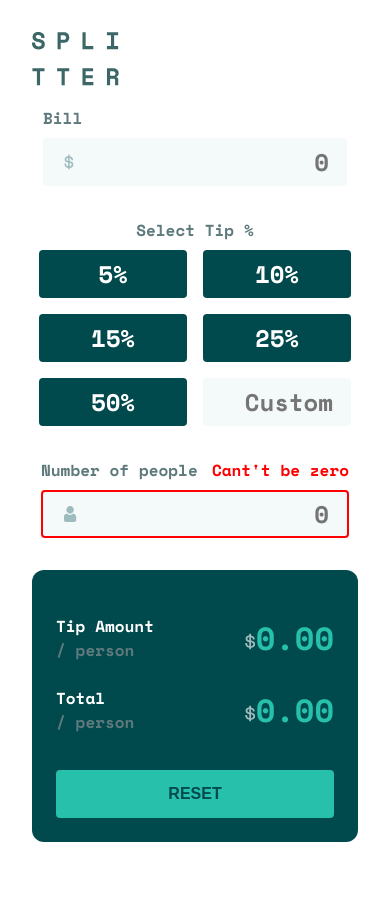
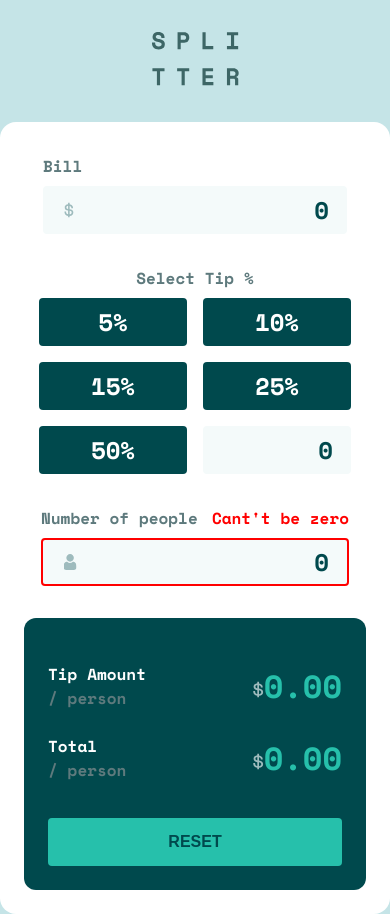
Before and after one commit to Qwerex56/tip-calculator, a Vue app: page / in a window 390 px wide. Before the commit the page ends 874 px from the top, so only its background shows below. Built offline with nearby package versions, Linux system fonts and the light colour scheme.

Commit message:
Finished mobile app

```diff
--- a/src/components/CustomInput.vue
+++ b/src/components/CustomInput.vue
@@ -3,7 +3,8 @@
     type="number"
     class="custom-tip-input"
     :placeholder="pHolder"
-    @input="$emit('inputValueChange', ($event.target as HTMLInputElement).value)"
+    :value="modelValue"
+    @input="$emit('update:modelValue', parseFloat(($event.target as HTMLInputElement).value))"
   />
 </template>
 
@@ -14,8 +15,12 @@ export default {
       type: String,
       required: false,
     },
+    modelValue: {
+      type: Number,
+      required: false,
+    },
   },
-  emits: ['inputValueChange',]
+  emits: ['update:modelValue',]
 }
 </script>
 
--- /dev/null
+++ b/src/components/CustomTipButton.vue
@@ -0,0 +1,26 @@
+<template>
+  <CustomInput
+    p-holder="Custom"
+    v-model="tipStore.tipValue">
+  </CustomInput>
+</template>
+
+<script lang="ts">
+import CustomInput from './CustomInput.vue';
+
+import { useTipStore } from '@/modules/store/TipStore';
+import { mapStores } from 'pinia';
+
+export default {
+  components: {
+    CustomInput,
+  },
+  computed: {
+    ...mapStores(useTipStore),
+  }
+}
+</script>
+
+<style>
+
+</style>
--- a/src/views/TipCalculator.vue
+++ b/src/views/TipCalculator.vue
@@ -5,7 +5,7 @@
     </div>
     <div class="tip-calculator__app">
       <InputSectionVue/>
-      <TipTotalDisplayer/>
+      <TipTotalDisplayer class="tip-calculator__app__displayer"/>
     </div>
   </div>
 </template>
@@ -34,14 +34,34 @@ export default {
   display: flex;
   flex-direction: column;
 
-  padding: 1rem;
-  gap: 1rem;
+  gap: 2rem;
+
+  background-color: $light-grayish-cyan;
+
+  &__logo {
+    justify-self: center;
+    align-self: center;
+
+    padding-top: 2rem;
+  }
 
   &__app {
     display: flex;
     flex-direction: column;
 
+    width: 100%;
+
+    padding-top: 2rem;
     gap: 2rem;
+
+    border-radius: 1rem;
+
+    background-color: $white;
+
+    &__displayer {
+      margin: 1.5rem;
+      margin-top: 0;
+    }
   }
 }
 </style>
--- /dev/null
+++ b/src/widgets/BillInputField.vue
@@ -0,0 +1,114 @@
+<template>
+  <div class="input-field">
+    <div class="input-field__head">
+      <p class="input-field__head__description"><slot></slot></p>
+      <p
+        v-if="isError"
+        class="input-field__head__error">
+          Cant't be zero
+      </p>
+    </div>
+    <div class="input-field__input-section">
+      <CustomInput
+        class="input-field__input-section__input"
+        :class="{'error': isError}"
+        p-holder="0"
+        v-model="tipStore.billAmount"
+      />
+      <img class="input-field__input-section__icon" :src="iconDollar">
+    </div>
+  </div>
+</template>
+
+<script lang="ts">
+import CustomInput from '@/components/CustomInput.vue';
+
+import { useTipStore } from '@/modules/store/TipStore';
+import { mapStores } from 'pinia';
+
+import type { UPDATE_TIP_STORE_VALUE } from '@/modules/enums/TipStoreTypesEnum';
+import type { PropType } from 'vue';
+
+import IconDollar from '@/assets/images/icon-dollar.svg';
+
+export default {
+  components: {
+    CustomInput,
+  },
+  props: {
+    imgSrc: {
+      type: String,
+      required: false,
+    },
+    updateValue: {
+      type: Object as PropType<UPDATE_TIP_STORE_VALUE>,
+      required: false,
+    },
+    isError: {
+      type: Boolean,
+      required: false,
+      default: false,
+    }
+  },
+  data() {
+    return {
+      iconDollar: IconDollar,
+    }
+  },
+  computed: {
+    ...mapStores(useTipStore),
+  },
+  methods: {
+    updateTipStoreValue(val: string) {
+      this.tipStore.setValue(val, this.updateValue)
+    }
+  }
+}
+</script>
+
+<style scoped lang="scss">
+.input-field {
+  font-family: $space-mono;
+  font-weight: $bold-weight;
+
+  &__head {
+    display: flex;
+    flex-direction: row;
+    justify-content: space-between;
+
+    &__description {
+      color: $dark-grayish-cyan;
+
+      margin-bottom: 0.5rem;
+    }
+
+    &__error {
+      color: red;
+
+      font-size: 1rem;
+    }
+  }
+
+
+  &__input-section {
+    position: relative;
+
+    &__input {
+      height: 48px;
+
+      &.error {
+        border: 2px solid red;
+      }
+    }
+
+    &__icon {
+      position: absolute;
+
+      top: 50%; left: 1rem;
+      transform: translate(50%, -50%);
+
+      height: 1rem;
+    }
+  }
+}
+</style>
--- a/src/widgets/InputSection.vue
+++ b/src/widgets/InputSection.vue
@@ -1,12 +1,8 @@
 <template>
   <div class="input-section">
-    <InputField
-      class="input-section__bill"
-      :img-src="iconDollar"
-      :update-value="tipStoreUpdateValue.UPDATE_BILL"
-    >
+    <BillInputField class="input-section__bill">
       Bill
-    </InputField>
+    </BillInputField>
     <p class="input-section__tip">Select Tip %</p>
     <div class="input-section__tip-selector">
       <TipButton name="tip-select" :tip-value="5"/>
@@ -14,27 +10,28 @@
       <TipButton name="tip-select" :tip-value="15"/>
       <TipButton name="tip-select" :tip-value="25"/>
       <TipButton name="tip-select" :tip-value="50"/>
-      <CustomInput
+      <!-- <CustomInput
         p-holder="Custom"
         @input-value-change="(val: string) => {
           tipStore.setValue(val, tipStoreUpdateValue.UPDATE_TIP);
         }"
-      />
+      /> -->
+      <CustomTipButton/>
     </div>
-    <InputField
+    <PersonInputField
       class="input-section__people"
-      :img-src="iconPerson"
-      :update-value="tipStoreUpdateValue.UPDATE_PERSON"
       :is-error="tipStore.validatePeopleCount"
     >
       Number of people
-    </InputField>
+    </PersonInputField>
   </div>
 </template>
 
 <script lang="ts">
-import InputField from './InputField.vue';
+import BillInputField from './BillInputField.vue';
+import PersonInputField from './PersonInputField.vue';
 import CustomInput from '@/components/CustomInput.vue';
+import CustomTipButton from '@/components/CustomTipButton.vue';
 import TipButton from '@/components/TipButton.vue';
 
 import iconDollar from '@/assets/images/icon-dollar.svg';
@@ -47,8 +44,10 @@ import { UPDATE_TIP_STORE_VALUE } from '@/modules/enums/TipStoreTypesEnum';
 
 export default {
   components: {
-    InputField,
+    BillInputField,
+    PersonInputField,
     CustomInput,
+    CustomTipButton,
     TipButton,
   },
   computed: {
--- a/src/widgets/InputField.vue
+++ b/src/widgets/PersonInputField.vue
@@ -13,9 +13,9 @@
         class="input-field__input-section__input"
         :class="{'error': isError}"
         p-holder="0"
-        @input-value-change="(val: string) => updateTipStoreValue(val)"
+        v-model="tipStore.personCount"
       />
-      <img class="input-field__input-section__icon" :src="imgSrc">
+      <img class="input-field__input-section__icon" :src="iconPerson">
     </div>
   </div>
 </template>
@@ -28,6 +28,8 @@ import { mapStores } from 'pinia';
 
 import type { UPDATE_TIP_STORE_VALUE } from '@/modules/enums/TipStoreTypesEnum';
 import type { PropType } from 'vue';
+
+import IconPerson from '@/assets/images/icon-person.svg';
 
 export default {
   components: {
@@ -46,6 +48,11 @@ export default {
       type: Boolean,
       required: false,
       default: false,
+    }
+  },
+  data() {
+    return {
+      iconPerson: IconPerson,
     }
   },
   computed: {
```
